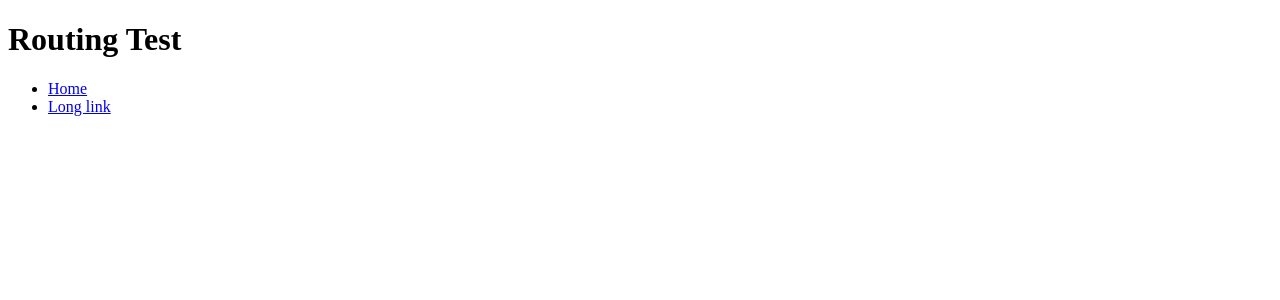
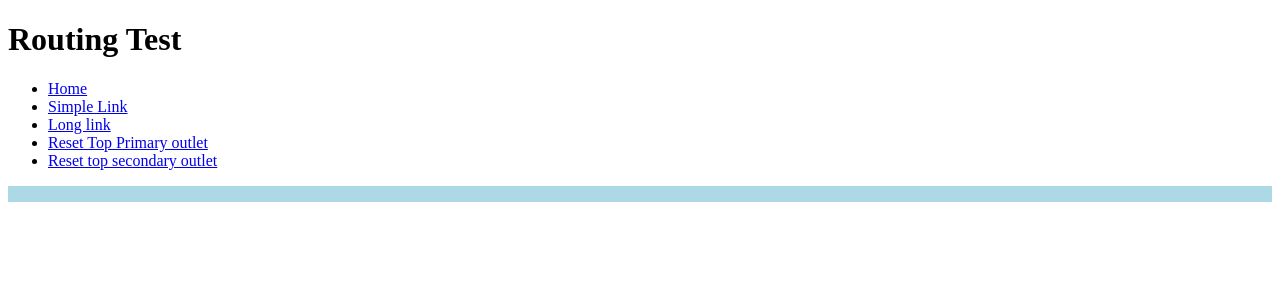
Before and after one commit to levanroinishvili/ng-multi-router-test, an Angular app: page / in a window 1280 px wide. Shown: the top 300 px of the page. Built offline with nearby package versions, Linux system fonts and the light colour scheme.

Commit message:
Added a few simple links

```diff
--- a/src/app/app.component.html
+++ b/src/app/app.component.html
@@ -3,9 +3,17 @@
   <ul>
     <li><a [routerLink]="['/']">Home</a></li>
     <li>
+      <a [routerLink]="['/', { outlets: { primary: [], two: 'T' } }]"
+        >Simple Link</a
+      >
+    </li>
+    <li>
       <a
         [routerLink]="[
           '/',
+          {
+            outlets: {
+              primary: [
                 'main',
                 { name: 'Main' },
                 {
@@ -34,11 +42,30 @@
                     bottom: ['bottom', { name: 'BottomLevel1' }]
                   }
                 }
+              ],
+              two: ['t2', { name: 'TwoOther' }]
+            }
+          }
         ]"
         >Long link</a
+      >
+    </li>
+    <li>
+      <a [routerLink]="['/', { outlets: { primary: [] } }]"
+        >Reset Top Primary outlet</a
+      >
+    </li>
+    <li>
+      <a [routerLink]="['/', { outlets: { two: [] } }]"
+        >Reset top secondary outlet</a
       >
     </li>
   </ul>
 </nav>
 
-<router-outlet></router-outlet>
+<router-outlet />
+
+<div
+  style="margin-block-start: 16px; background-color: lightblue; padding: 8px">
+  <router-outlet name="two" />
+</div>
--- a/src/app/app.routes.ts
+++ b/src/app/app.routes.ts
@@ -24,6 +24,7 @@ export const routes: Routes = [
       {
         path: ':idBottom',
         outlet: 'bottom',
+        title: 'Bottom',
         component: FrameComponent,
       },
       {
@@ -46,4 +47,9 @@ export const routes: Routes = [
       },
     ],
   },
+  {
+    path: ':xid',
+    outlet: 'two',
+    component: FrameComponent,
+  },
 ];
```
Lines whose indentation alone changed are shown as unchanged.
